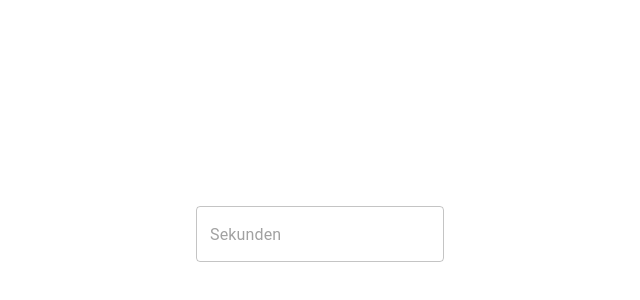
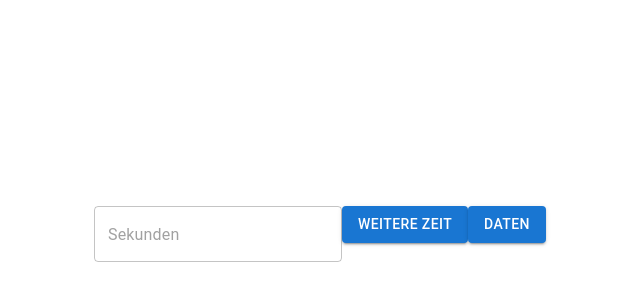
Before and after one commit to marc-hendrik-sieverding/softwarepraktikum, a React (Vite) app in the folder Zeiterfassung/: page /Erfassen in a window 1280 px wide. Shown: the part 166-466 px from the top of the page, without its empty margins (320-960 px from the left). Built offline with nearby package versions, Linux system fonts and the light colour scheme.

Commit message:
Buttons hinzugefügt, um zurück navigieren zu können

```diff
--- a/Zeiterfassung/Routen/Daten.jsx
+++ b/Zeiterfassung/Routen/Daten.jsx
@@ -1,10 +1,10 @@
 import Table from '@mui/material/Table';
 import TableBody from '@mui/material/TableBody';
 import TableCell from '@mui/material/TableCell';
-import TableContainer from '@mui/material/TableContainer';
 import TableHead from '@mui/material/TableHead';
 import TableRow from '@mui/material/TableRow';
 import * as React from 'react';
+import { Button } from '@mui/material';
 
 
 
@@ -23,6 +23,7 @@ function Daten() {
           </TableRow>
         </TableHead>
         </Table>
+      <Button variant="contained" href="/">Home</Button>
     </>
 )}
 
--- a/Zeiterfassung/Routen/Erfassen.jsx
+++ b/Zeiterfassung/Routen/Erfassen.jsx
@@ -5,6 +5,8 @@ export default function Erfassen({ seconds }) {
   return (
     <div>
       <TextField placeholder="Sekunden" value={seconds} readOnly />
+      <Button variant="contained" href="/NachAnmeldung/">Weitere Zeit</Button>
+      <Button variant="contained" href="/Daten">Daten</Button>
     </div>
   );
 }
--- a/Zeiterfassung/Routen/NachAnmeldung.jsx
+++ b/Zeiterfassung/Routen/NachAnmeldung.jsx
@@ -26,6 +26,7 @@ export default function NachAnmeldung() {
       <Button variant="contained" onClick={startTimer}> Start </Button>
       <Button variant="contained" onClick={resetTimer}> Reset </Button>
       <Button variant="contained" href="/Erfassen" > Speichern </Button>
+      <Button variant="contained" href="/">Home</Button>
     </div>
   );
 }
```
